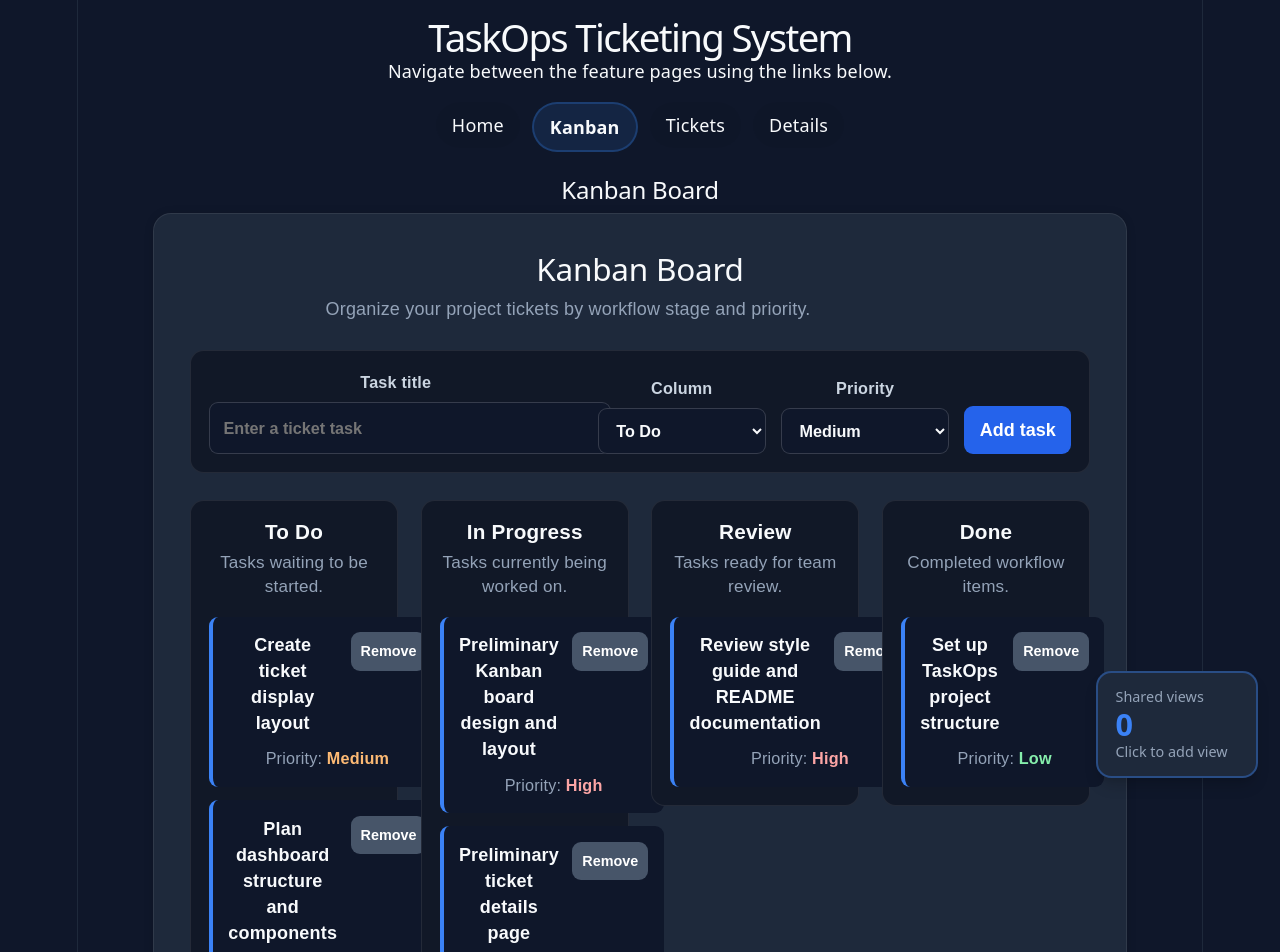
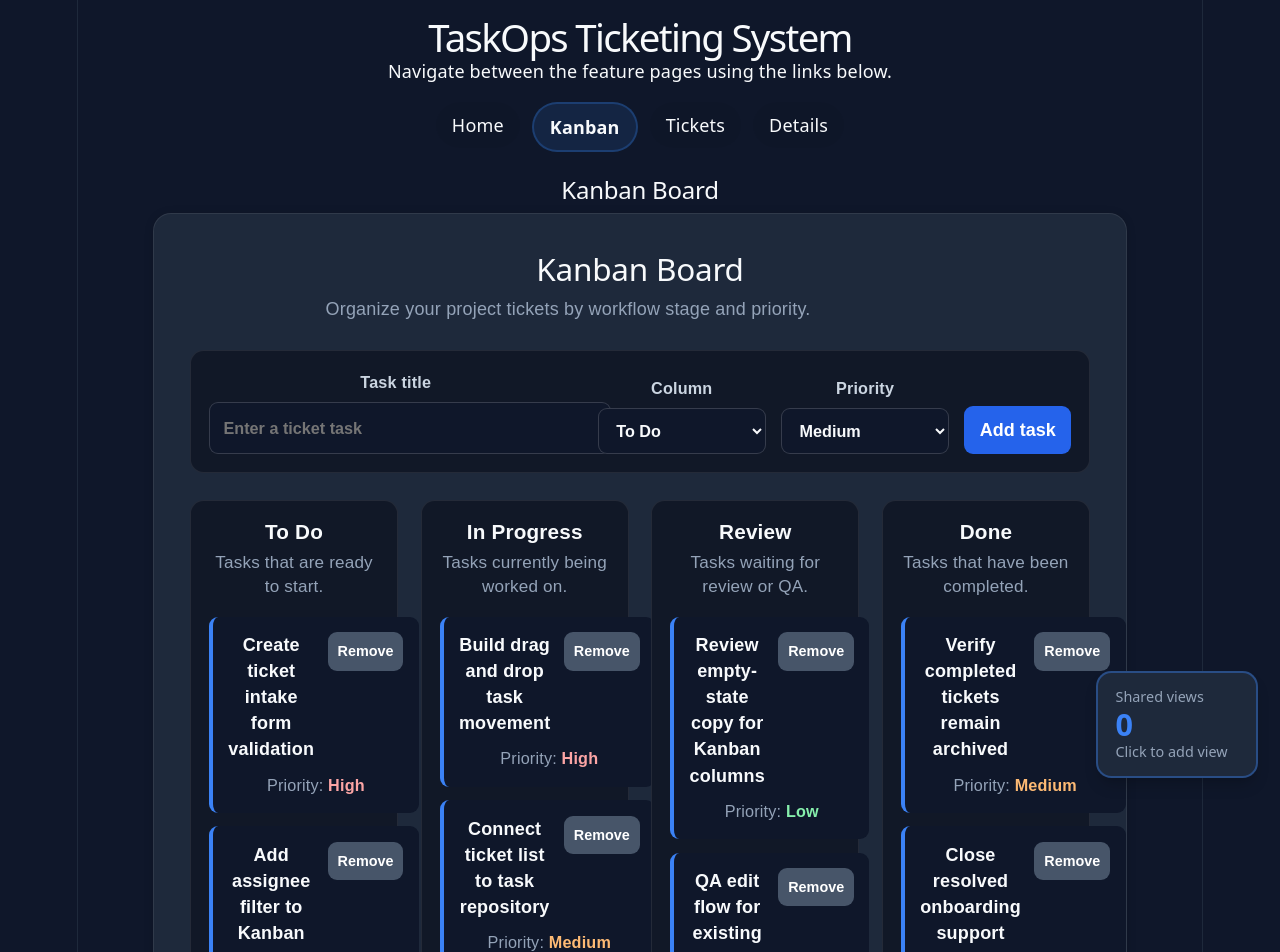
Before and after one commit to Arsh607/TaskOps---Ticketing-system, a React (Vite) app: page /kanban in a window 1280 px wide. Shown: the top 952 px of the page. Built offline with nearby package versions, Linux system fonts and the light colour scheme.

Commit message:
Refactor KanbanBoard component to utilize useKanbanTasks hook and streamline task management

```diff
--- a/src/components/kanban-board/KanbanBoard.tsx
+++ b/src/components/kanban-board/KanbanBoard.tsx
@@ -1,99 +1,24 @@
-import { type Dispatch, type FormEvent, type SetStateAction, useState } from "react";
+import { type Dispatch, type FormEvent, type SetStateAction } from "react";
+import { useKanbanTasks } from "../../hooks/useKanbanTasks";
+import type {
+  KanbanColumn,
+  DraftKanbanTask,
+  KanbanTask,
+  KanbanTaskColumnId,
+} from "../../types/KanbanTask";
 import "./KanbanBoard.css";
 
-interface KanbanTask {
-  id: number;
-  title: string;
-  priority: "High" | "Medium" | "Low";
-}
-
-interface KanbanColumn {
-  id: number;
-  title: string;
-  description: string;
+interface KanbanColumnWithTasks extends KanbanColumn {
   tasks: KanbanTask[];
 }
 
-type DraftTask = {
-  title: string;
-  columnId: number;
-  priority: KanbanTask["priority"];
-};
-
 interface KanbanTaskFormProps {
-  draftTask: DraftTask;
-  setDraftTask: Dispatch<SetStateAction<DraftTask>>;
-  columns: KanbanColumn[];
+  draftTask: DraftKanbanTask;
+  setDraftTask: Dispatch<SetStateAction<DraftKanbanTask>>;
+  columns: KanbanColumnWithTasks[];
   validationError: string;
   onSubmit: (event: FormEvent<HTMLFormElement>) => void;
 }
-
-const initialKanbanColumns: KanbanColumn[] = [
-  {
-    id: 1,
-    title: "To Do",
-    description: "Tasks waiting to be started.",
-    tasks: [
-      {
-        id: 101,
-        title: "Create ticket display layout",
-        priority: "Medium",
-      },
-      {
-        id: 102,
-        title: "Plan dashboard structure and components",
-        priority: "Low",
-      },
-    ],
-  },
-  {
-    id: 2,
-    title: "In Progress",
-    description: "Tasks currently being worked on.",
-    tasks: [
-      {
-        id: 201,
-        title: "Preliminary Kanban board design and layout",
-        priority: "High",
-      },
-      {
-        id: 202,
-        title: "Preliminary ticket details page design and layout",
-        priority: "Medium",
-      },
-    ],
-  },
-  {
-    id: 3,
-    title: "Review",
-    description: "Tasks ready for team review.",
-    tasks: [
-      {
-        id: 301,
-        title: "Review style guide and README documentation",
-        priority: "High",
-      },
-    ],
-  },
-  {
-    id: 4,
-    title: "Done",
-    description: "Completed workflow items.",
-    tasks: [
-      {
-        id: 401,
-        title: "Set up TaskOps project structure",
-        priority: "Low",
-      },
-    ],
-  },
-];
-
-const defaultDraftTask: DraftTask = {
-  title: "",
-  columnId: initialKanbanColumns[0].id,
-  priority: "Medium",
-};
 
 function KanbanTaskForm({
   draftTask,
@@ -127,7 +52,7 @@ function KanbanTaskForm({
           onChange={(event) =>
             setDraftTask((currentDraft) => ({
               ...currentDraft,
-              columnId: Number(event.target.value),
+              columnId: Number(event.target.value) as KanbanTaskColumnId,
             }))
           }
         >
@@ -164,53 +89,26 @@ function KanbanTaskForm({
   );
 }
 
+/*
+ * This component uses the hook-service-repository architecture.
+ * The component renders the Kanban UI.
+ * The hook manages React interaction state.
+ * The service handles validation and task business rules.
+ * The repository stores and modifies KanbanTask data.
+ */
 export default function KanbanBoard() {
-  const [kanbanColumns, setKanbanColumns] =
-    useState<KanbanColumn[]>(initialKanbanColumns);
-  const [draftTask, setDraftTask] = useState<DraftTask>(defaultDraftTask);
-  const [validationError, setValidationError] = useState("");
+  const {
+    columns,
+    draftTask,
+    validationError,
+    setDraftTask,
+    addTask,
+    removeTask,
+  } = useKanbanTasks();
 
-  const addTask = (event: FormEvent<HTMLFormElement>) => {
+  const handleAddTask = (event: FormEvent<HTMLFormElement>) => {
     event.preventDefault();
-
-    const trimmedTitle = draftTask.title.trim();
-    if (!trimmedTitle) {
-      setValidationError("Task title is required.");
-      return;
-    }
-
-    setKanbanColumns((currentColumns) =>
-      currentColumns.map((column) =>
-        column.id === draftTask.columnId
-          ? {
-              ...column,
-              tasks: [
-                ...column.tasks,
-                {
-                  id: Date.now(),
-                  title: trimmedTitle,
-                  priority: draftTask.priority,
-                },
-              ],
-            }
-          : column
-      )
-    );
-
-    setDraftTask((currentDraft) => ({
-      ...defaultDraftTask,
-      columnId: currentDraft.columnId,
-    }));
-    setValidationError("");
-  };
-
-  const removeTask = (taskId: number) => {
-    setKanbanColumns((currentColumns) =>
-      currentColumns.map((column) => ({
-        ...column,
-        tasks: column.tasks.filter((task) => task.id !== taskId),
-      }))
-    );
+    addTask();
   };
 
   return (
@@ -223,13 +121,13 @@ export default function KanbanBoard() {
       <KanbanTaskForm
         draftTask={draftTask}
         setDraftTask={setDraftTask}
-        columns={kanbanColumns}
+        columns={columns}
         validationError={validationError}
-        onSubmit={addTask}
+        onSubmit={handleAddTask}
       />
 
       <ul className="kanban-board__columns" aria-label="Kanban workflow columns">
-        {kanbanColumns.map((column) => (
+        {columns.map((column) => (
           <li className="kanban-board__column" key={column.id}>
             <article className="kanban-board__panel">
               <header className="kanban-board__column-header">
```
